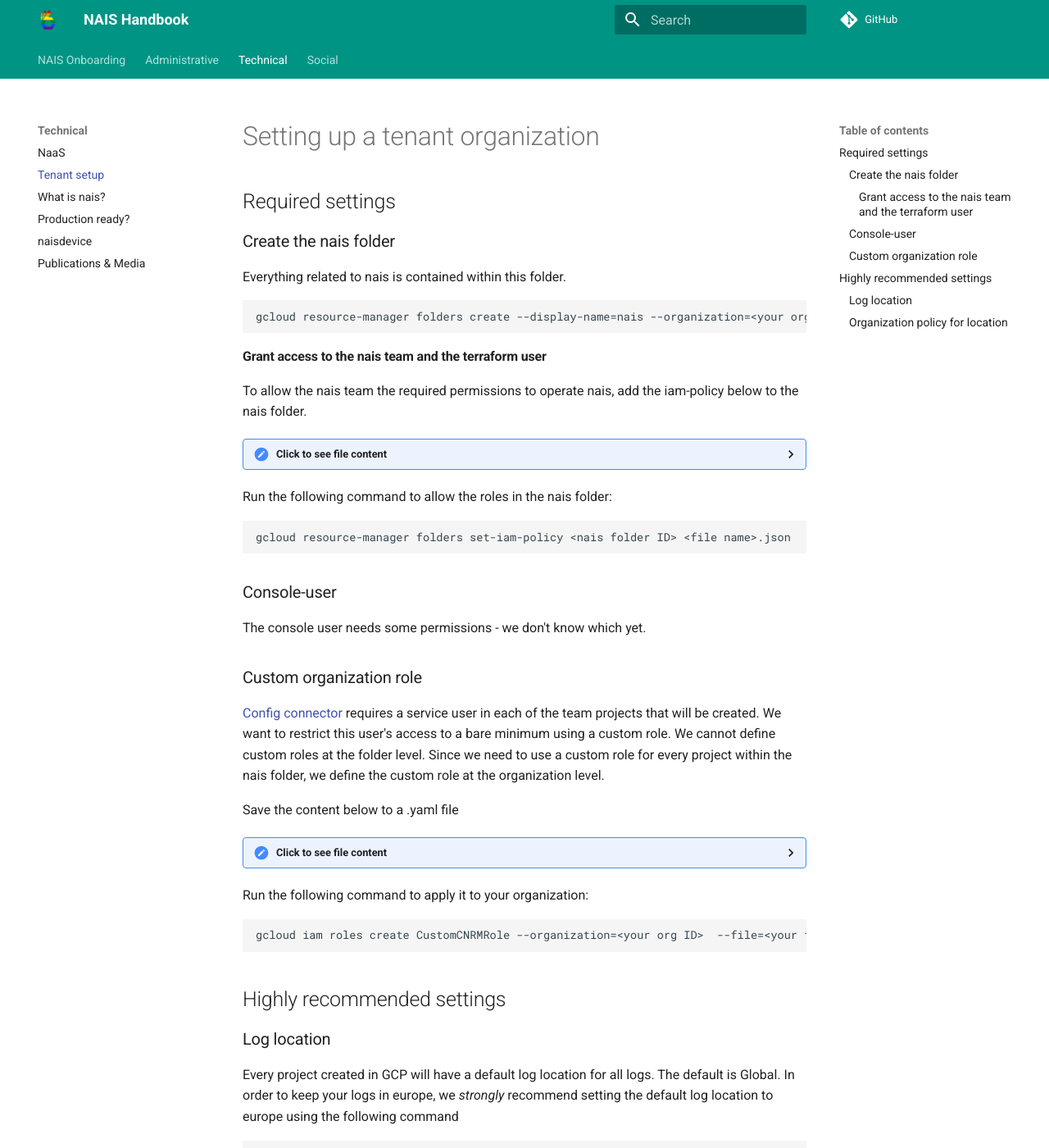
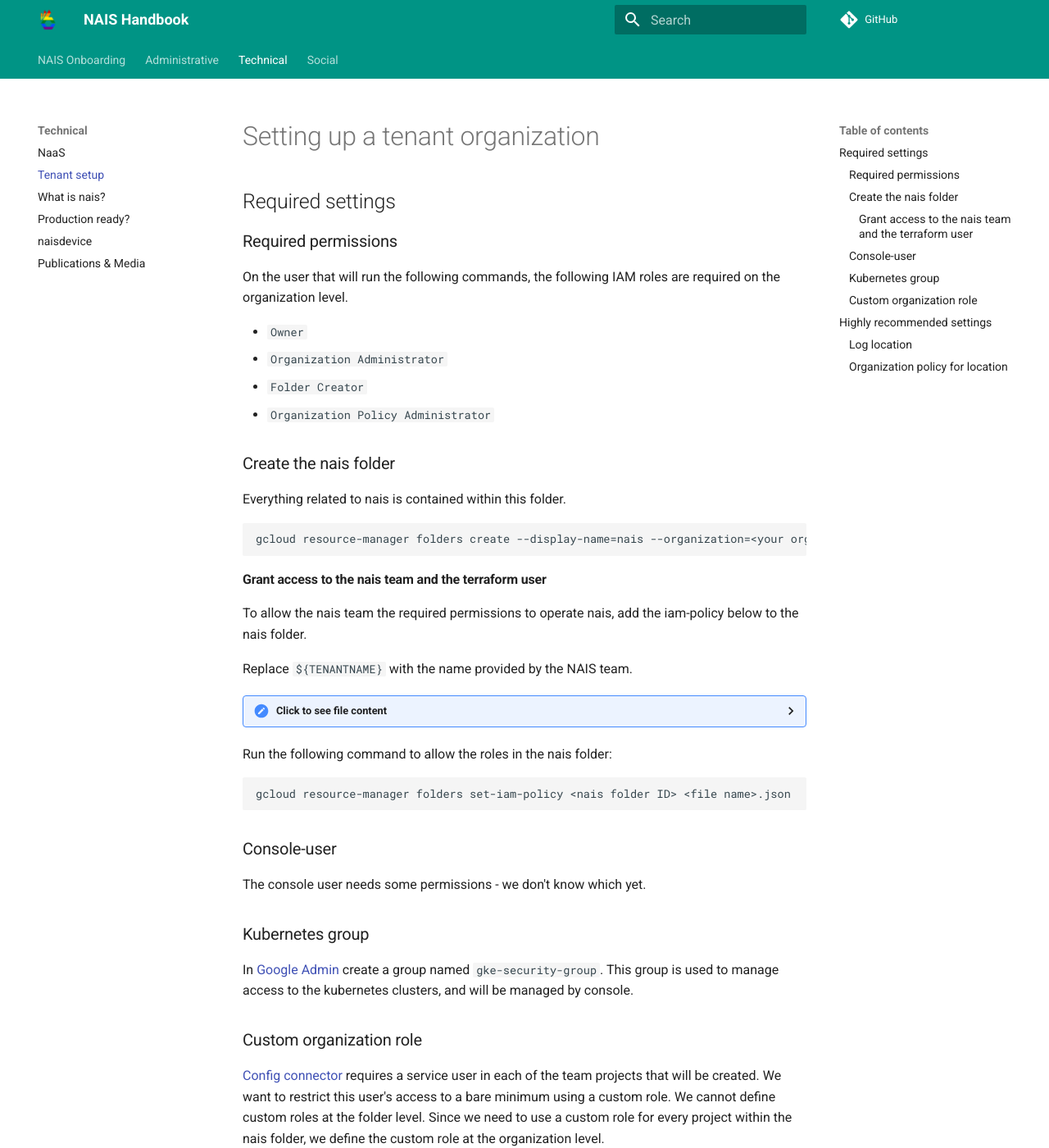
Before and after one commit to nais/handbook, an MkDocs documentation site: the page built from docs/technical/tenant-setup.md, in a window 1280 px wide and 1400 px high. Shown: the whole window at 82% size. Built offline with MkDocs 1.6.1 and Material for MkDocs 9.7.7, drawn with Linux system fonts in a browser that asks for light colours; comment, search, counter and statistics services are not loaded.

Commit message:
Add section on required permissions
Add section on GKE security group

Co-authored-by: frodesundby <frode.sundby@nav.no>
Co-authored-by: Roger Bjørnstad <roger.bjornstad@nav.no>

```diff
--- a/docs/technical/tenant-setup.md
+++ b/docs/technical/tenant-setup.md
@@ -1,6 +1,14 @@
 # Setting up a tenant organization
 
 ## Required settings
+
+### Required permissions
+On the user that will run the following commands, the following IAM roles are required on the organization level.
+
+- `Owner`
+- `Organization Administrator`
+- `Folder Creator`
+- `Organization Policy Administrator`
 
 ### Create the nais folder
 Everything related to nais is contained within this folder.
@@ -11,6 +19,8 @@
 
 #### Grant access to the nais team and the terraform user
 To allow the nais team the required permissions to operate nais, add the iam-policy below to the nais folder.
+
+Replace `${TENANTNAME}` with the name provided by the NAIS team.
 
 <details>
 <summary>Click to see file content</summary>
@@ -87,6 +97,10 @@
 
 ### Console-user
 The console user needs some permissions - we don't know which yet.
+
+### Kubernetes group
+In [Google Admin](https://admin.google.com) create a group named `gke-security-group`.
+This group is used to manage access to the kubernetes clusters, and will be managed by console.
 
 ### Custom organization role
 [Config connector](https://cloud.google.com/config-connector/docs/overview) requires a service user in each of the team projects that will be created.
```
